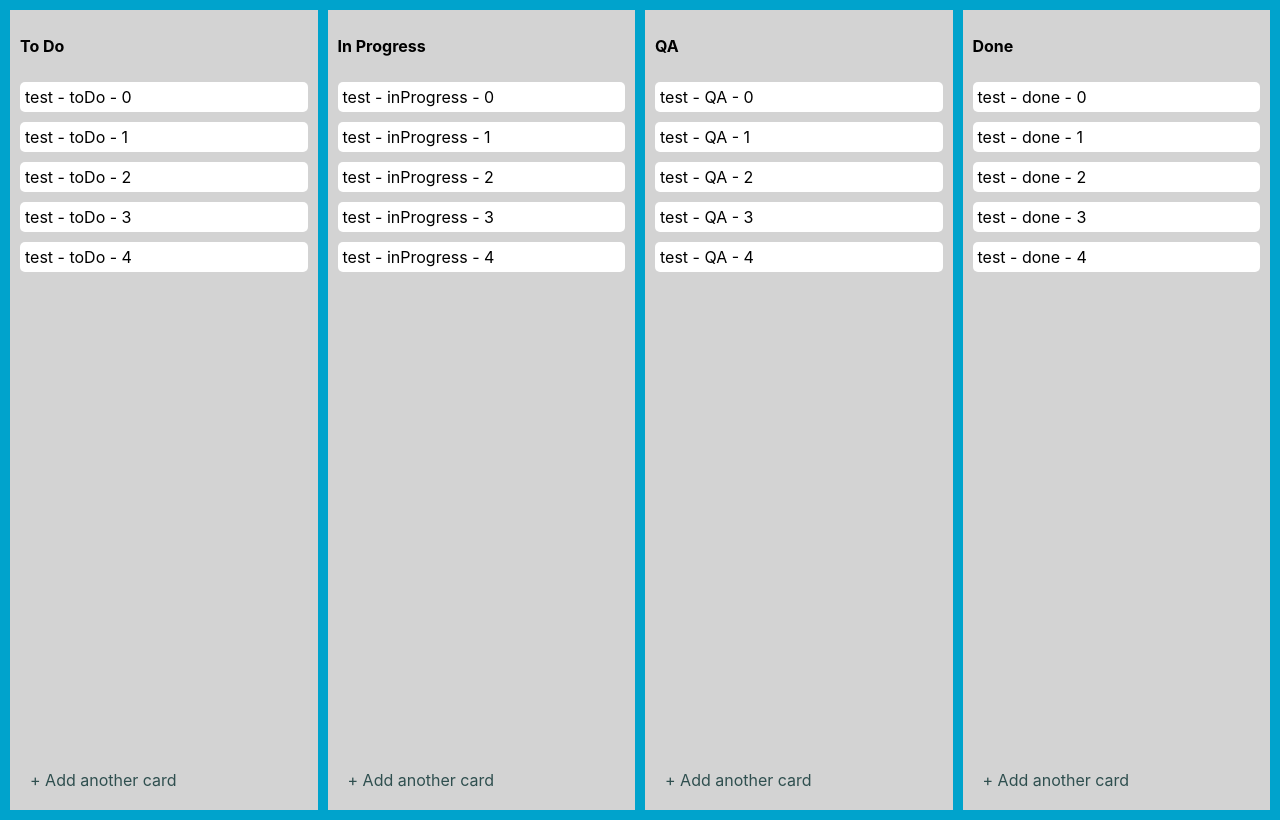
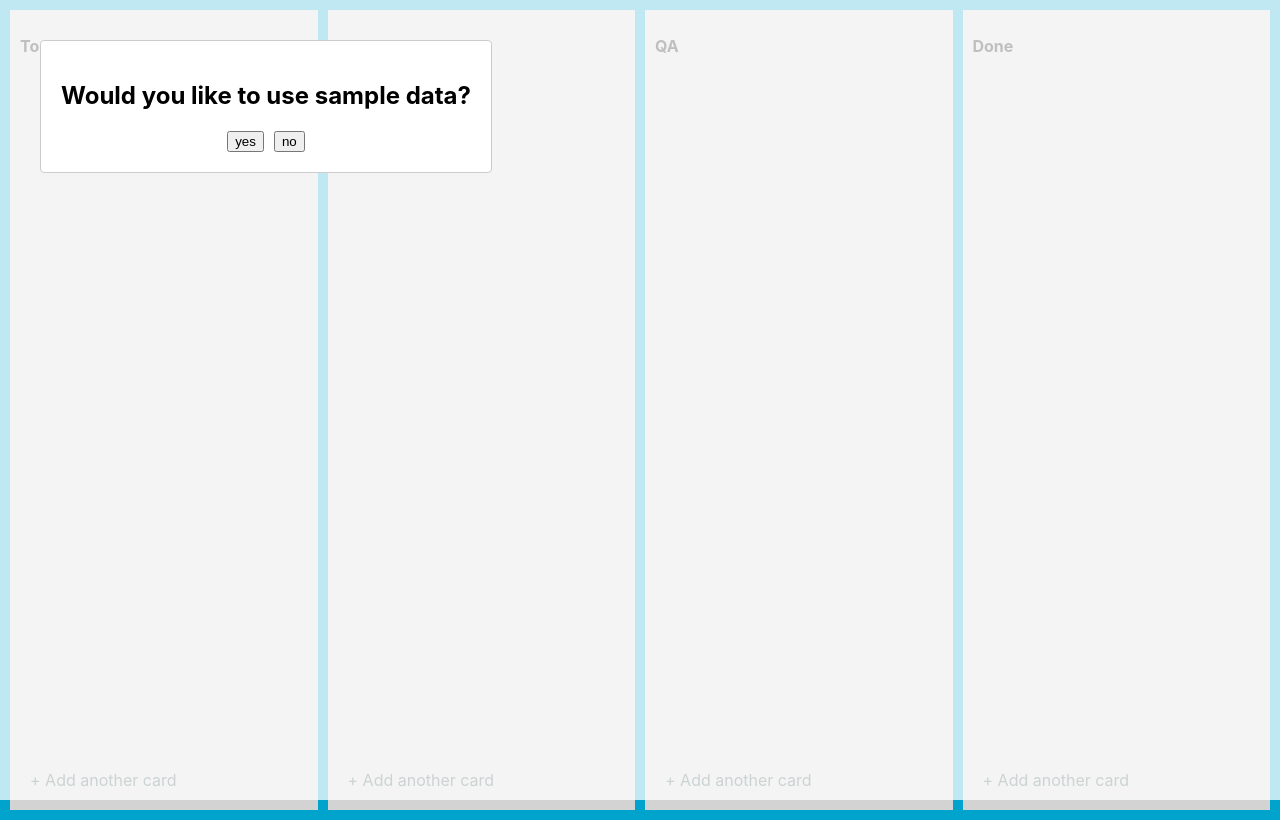
Before and after one commit to jshreck/trell-faux, a React (Create React App) app: page / in a window 1280 px wide. Built offline with nearby package versions, Linux system fonts and the light colour scheme.

Commit message:
add ugly modal for optional sample data

```diff
--- a/package.json
+++ b/package.json
@@ -14,6 +14,7 @@
     "gh-pages": "^3.2.3",
     "react": "^17.0.2",
     "react-dom": "^17.0.2",
+    "react-modal": "^3.14.4",
     "react-scripts": "5.0.0",
     "typescript": "^4.5.4",
     "web-vitals": "^2.1.2"
--- a/src/App.tsx
+++ b/src/App.tsx
@@ -8,6 +8,7 @@ import {
   mockQaCards,
   mockDoneCards,
 } from "./testing/mock-cards.ts";
+import Modal from "react-modal";
 
 const title = {
   [CardCategory.ToDo]: "To Do",
@@ -20,13 +21,28 @@ const App = () => {
   const [cards, setCards] = React.useState<{
     [key: CardCategory]: Card[];
   }>({
-    [CardCategory.ToDo]: mockToDoCards,
-    [CardCategory.InProgress]: mockInProgressCards,
-    [CardCategory.QA]: mockQaCards,
-    [CardCategory.Done]: mockDoneCards,
+    [CardCategory.ToDo]: [],
+    [CardCategory.InProgress]: [],
+    [CardCategory.QA]: [],
+    [CardCategory.Done]: [],
   });
   const [draggingCard, setDraggingCard] = React.useState<Card | null>(null);
   const [lastIdUsed = 20, setLastIdUsed] = React.useState<number>(20);
+  const [modalIsOpen, setModalIsOpen] = React.useState<boolean>(true);
+
+  const useSampleData = () => {
+    setCards({
+      [CardCategory.ToDo]: mockToDoCards,
+      [CardCategory.InProgress]: mockInProgressCards,
+      [CardCategory.QA]: mockQaCards,
+      [CardCategory.Done]: mockDoneCards,
+    });
+    closeModal();
+  };
+
+  const closeModal = () => {
+    setModalIsOpen(false);
+  };
 
   const onAddNewCard = (card: Partial<Card>) => {
     const id = lastIdUsed + 1;
@@ -83,6 +99,24 @@ const App = () => {
           />
         ))}
       </div>
+      <Modal
+        isOpen={modalIsOpen}
+        onRequestClose={() => setModalIsOpen(false)}
+        style={{
+          content: {
+            textAlign: "center",
+            width: "fit-content",
+            height: "fit-content",
+          },
+        }}
+        contentLabel="Example Modal"
+      >
+        <h2>Would you like to use sample data?</h2>
+        <button onClick={useSampleData}>yes</button>
+        <button onClick={closeModal} style={{ marginLeft: "10px" }}>
+          no
+        </button>
+      </Modal>
     </div>
   );
 };
```
Also changed, not shown: 1 other file (tests, documents, lock files or other folders).
